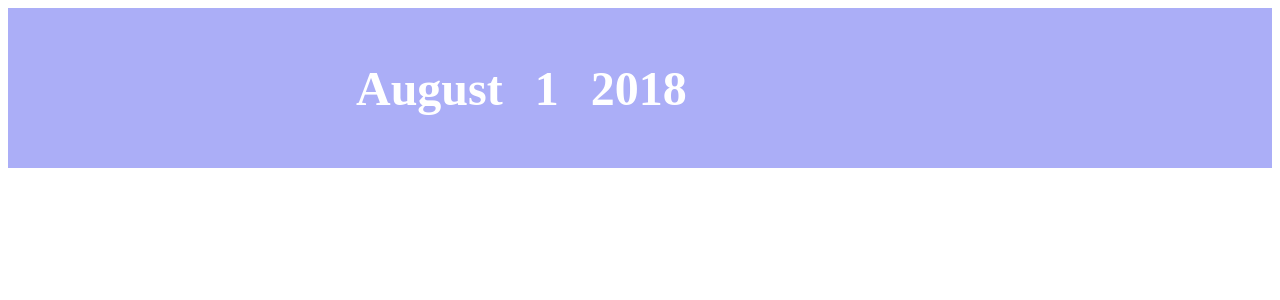
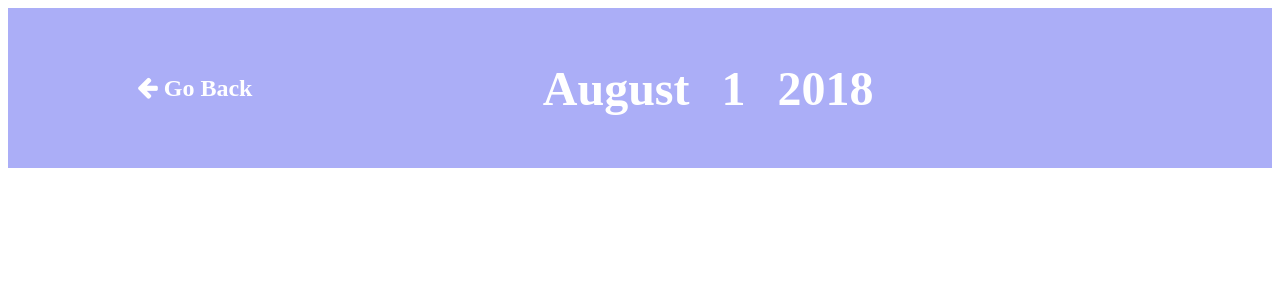
Before and after one commit to angelbenoit/React-Calendar, a React (Create React App) app: page / in a window 1280 px wide. Both pictures are taken after a click on the element "01". Shown: the top 300 px of the page. Built offline with nearby package versions, Linux system fonts and the light colour scheme.

Commit message:
when user reaches december, if they want to go a month forward, they'll be at january of the year after. Same for going backwards when in january and user goes back one month, they'll be in dececmber of the year before.

```diff
--- a/src/components/Calendar.js
+++ b/src/components/Calendar.js
@@ -1,9 +1,9 @@
 import React, { Component } from 'react';
-import { withRouter  } from 'react-router-dom';
+import { withRouter } from 'react-router-dom';
 import { getMonthName, getMonthStart } from '../getDates';
 
 class LandingPage extends Component {
-    constructor(props){
+    constructor(props) {
         super(props);
 
         this.state = {
@@ -11,25 +11,44 @@ class LandingPage extends Component {
             year: 2018
         }
 
-        this.changeDate = this.changeDate.bind(this);
+        this.addMonth = this.addMonth.bind(this);
+        this.subtractMonth = this.subtractMonth.bind(this);
+        this.changeYear = this.changeYear.bind(this);
         this.redirectToSpecifiedDate = this.redirectToSpecifiedDate.bind(this);
     }
 
-    changeDate(format ,direction){
+    addMonth(){
+        if(this.state.month === 11)
+            this.setState((prevState) => {
+                return { year: prevState.year + 1, month: 0}
+            })
+        else
+            this.setState((prevState) => {
+                return { month: prevState.month + 1 }
+            });
+    }
+
+    subtractMonth(){
+        if(this.state.month === 0)
+            this.setState((prevState) => {
+                return { year: prevState.year - 1, month: 11}
+            })
+        else
+            this.setState((prevState) => {
+                return { month: prevState.month - 1}
+            });
+    }
+
+    changeYear(direction) {
         let directionNum;
 
-        if(direction === "forward")
+        if (direction === "forward")
             directionNum = 1;
         else
             directionNum = -1;
 
-        if(format === "month")
         this.setState((prevState) => {
-                return {month: prevState[format] + directionNum }
-            });
-        else
-            this.setState((prevState) => {
-                return {year: prevState[format] + directionNum }
+            return { year: prevState.year + directionNum }
         });
     }
 
@@ -95,7 +114,7 @@ class LandingPage extends Component {
         //the second for loop fills in the boxes with actual dates, it will be filled in
         //with the day of the week and month number
         for (let k = 0; k < Number(dates[dates.length - 1].dayNum); k++) {
-            display[k + firstDayOfMonth] =  (<td
+            display[k + firstDayOfMonth] = (<td
                 className="week-day"
                 onClick={() => this.redirectToSpecifiedDate(dates[k].dayNum)}
             >
@@ -116,8 +135,8 @@ class LandingPage extends Component {
         return days;
     }
 
-    redirectToSpecifiedDate(day){
-        this.props.history.push(`${this.state.month+1}/${day}/${this.state.year}`)
+    redirectToSpecifiedDate(day) {
+        this.props.history.push(`${this.state.month + 1}/${day}/${this.state.year}`)
     }
 
     render() {
@@ -127,11 +146,11 @@ class LandingPage extends Component {
         return (
             <div className="calendar">
                 <div className="calendar_header">
-                    <i className="fa fa-angle-double-left arrows" onClick={() => this.changeDate("year", "backward")}></i>
-                    <i className="fa fa-angle-left arrows" onClick={() => this.changeDate("month", "backward")}></i>
+                    <i className="fa fa-angle-double-left arrows" onClick={() => this.changeYear("backward")}></i>
+                    <i className="fa fa-angle-left arrows" onClick={this.subtractMonth}></i>
                     {month} {this.state.year}
-                    <i className="fa fa-angle-right arrows" onClick={() => this.changeDate("month", "forward")}></i>
-                    <i className="fa fa-angle-double-right arrows" onClick={() => this.changeDate("year", "forward")}></i>
+                    <i className="fa fa-angle-right arrows" onClick={this.addMonth}></i>
+                    <i className="fa fa-angle-double-right arrows" onClick={() => this.changeYear("forward")}></i>
 
                 </div>
 
--- a/src/components/SpecifiedDay.js
+++ b/src/components/SpecifiedDay.js
@@ -8,6 +8,10 @@ class SpecifiedDay extends Component {
             console.log("VALID DATE");
         else
             this.props.history.push("/");
+    }
+
+    redirectToCalendar(){
+        this.props.history.push("/");
     }
 
     validateDays() {
@@ -45,6 +49,9 @@ class SpecifiedDay extends Component {
         return (
             <div>
                 <div className="day-header">
+                    <p className="day-header-back" onClick={() => this.redirectToCalendar()}>
+                        <i class="fa fa-arrow-left"></i> Go Back
+                    </p>
                     <div className="day-header-date">
                         <p className="day-header__item">{getMonthName(Number(this.props.match.params.month) - 1)}</p>
                         <p className="day-header__item">{Number(this.props.match.params.day)}</p>
--- a/src/css/style.css
+++ b/src/css/style.css
@@ -64,17 +64,22 @@
 
 .day-header {
   display: flex;
-  font-size: 3rem;
   font-weight: bold;
-  text-align: center;
   background-color: #ABAEF7;
   color: white;
   min-height: 20vh;
   width: 100%;
   margin: 0 auto; }
+  .day-header-back {
+    margin: auto;
+    font-size: 1.5rem; }
+    .day-header-back:hover {
+      color: #9195ff;
+      cursor: pointer; }
   .day-header-date {
     display: flex;
     width: 50%;
-    margin: auto; }
+    margin: auto;
+    font-size: 3rem; }
   .day-header__item {
     margin-left: 2rem; }
--- a/src/sass/specified-day.scss
+++ b/src/sass/specified-day.scss
@@ -1,6 +1,5 @@
 .day-header{
     display: flex;
-    font-size: 3rem;
     font-weight: bold;
     background-color: #ABAEF7;
     color: white;
@@ -8,10 +7,21 @@
     width: 100%;
     margin: 0 auto;
 
+    &-back{
+        margin: auto;
+        font-size: 1.5rem;
+
+        &:hover{
+            color: rgb(145, 149, 255);
+            cursor: pointer;
+        }
+    }
+
     &-date{
         display: flex;
         width: 50%;
         margin: auto;
+        font-size: 3rem;
     }
 
     &__item{
```
Lines whose indentation alone changed are shown as unchanged.
